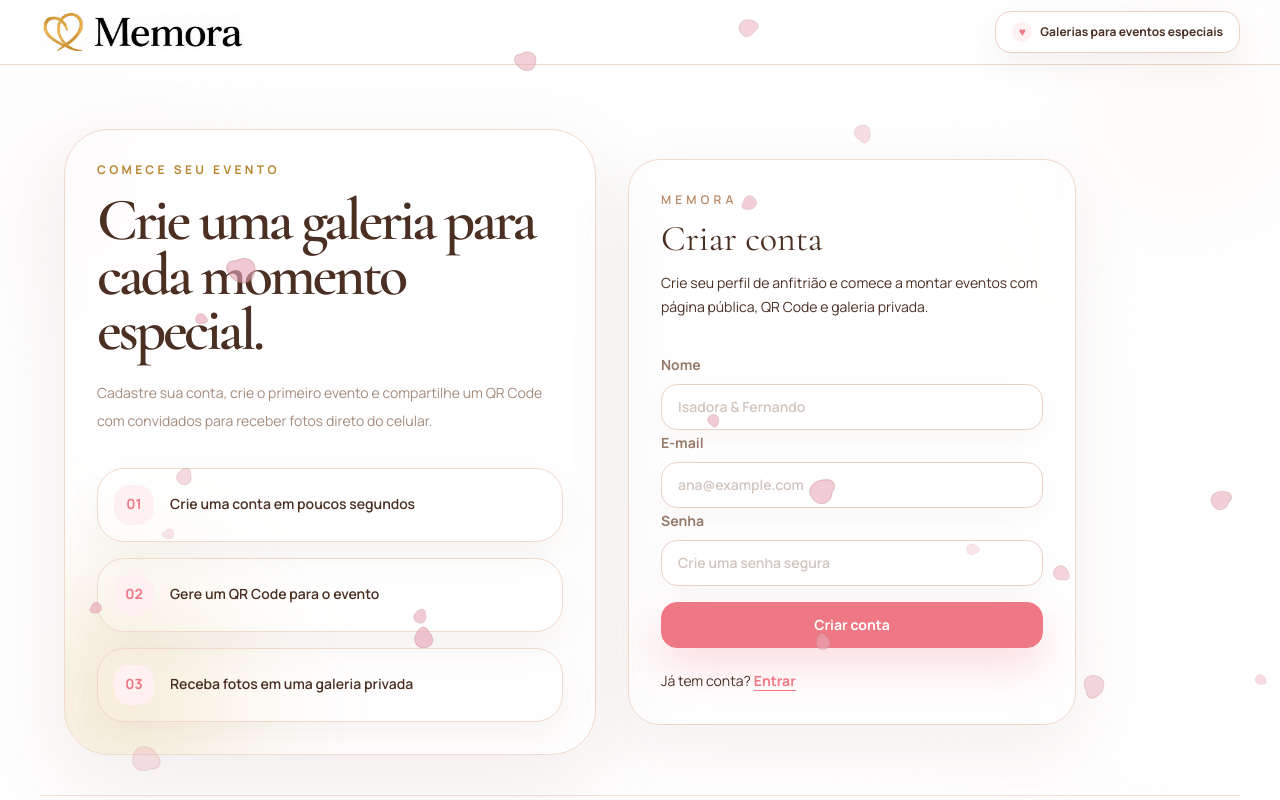
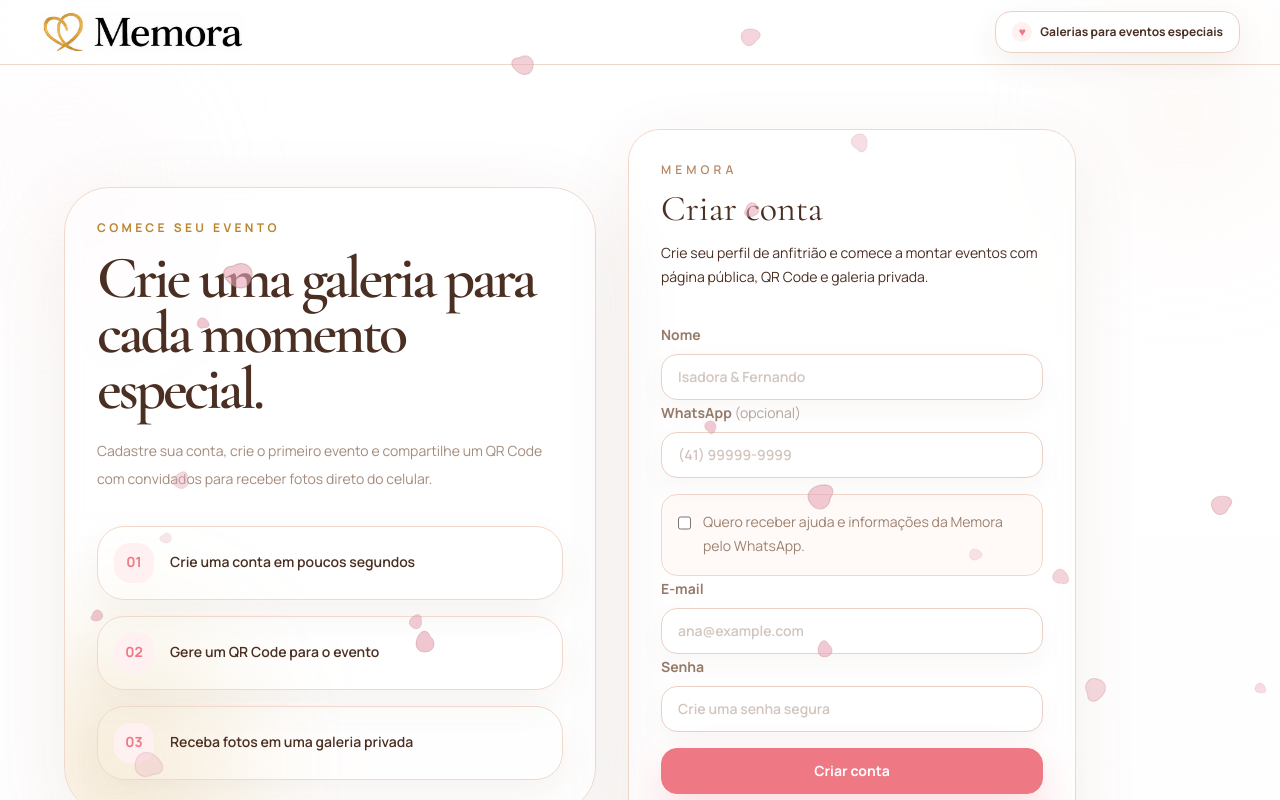
Before and after one commit to Fpereiraaraujo/Memora, a React (Vite) app in the folder frontend/: page /register in a window 1280 px wide. Shown: the top 800 px of the page. Built offline with nearby package versions, Linux system fonts and the light colour scheme; no server answers.

Commit message:
feat:version whatsapp

```diff
--- a/frontend/src/features/admin/components/admin-navigation.tsx
+++ b/frontend/src/features/admin/components/admin-navigation.tsx
@@ -1,6 +1,6 @@
 import { DashboardIcon, CalendarIcon, ImagesIcon, UsersIcon, DownloadIcon } from '@/features/events/components/event-dashboard/event-icons';
 
-export type AdminSection = 'overview' | 'users' | 'events' | 'payments' | 'partnerships' | 'audit';
+export type AdminSection = 'overview' | 'users' | 'events' | 'payments' | 'recovery' | 'partnerships' | 'audit';
 
 const navigationItems: Array<{
   id: AdminSection;
@@ -12,6 +12,7 @@ const navigationItems: Array<{
   { id: 'users', label: 'Clientes', description: 'Contas e acesso', Icon: UsersIcon },
   { id: 'events', label: 'Eventos', description: 'Planos e uso', Icon: CalendarIcon },
   { id: 'payments', label: 'Pagamentos', description: 'Receita e status', Icon: DownloadIcon },
+  { id: 'recovery', label: 'Recuperação', description: 'Prévia de contatos', Icon: UsersIcon },
   { id: 'partnerships', label: 'Parcerias', description: 'Influencers e cupons', Icon: ImagesIcon },
   { id: 'audit', label: 'Auditoria', description: 'Ações sensíveis', Icon: ImagesIcon },
 ];
--- a/frontend/src/features/auth/pages/register-page.tsx
+++ b/frontend/src/features/auth/pages/register-page.tsx
@@ -12,6 +12,8 @@ export function RegisterPage() {
   const [name, setName] = useState('');
   const [email, setEmail] = useState('');
   const [password, setPassword] = useState('');
+  const [phone, setPhone] = useState('');
+  const [whatsappOptIn, setWhatsappOptIn] = useState(false);
 
   const [busy, setBusy] = useState(false);
   const [error, setError] = useState<string | null>(null);
@@ -23,7 +25,12 @@ export function RegisterPage() {
     setError(null);
 
     try {
-      await api.register({ name, email, password });
+      if (whatsappOptIn && !phone.trim()) {
+        setError('Informe seu WhatsApp para receber ajuda pela Memora.');
+        return;
+      }
+
+      await api.register({ name, email, password, phone, whatsappOptIn });
 
       navigate('/login?registered=1');
     } catch (exception) {
@@ -35,6 +42,14 @@ export function RegisterPage() {
     } finally {
       setBusy(false);
     }
+  }
+
+  function formatBrazilianPhone(value: string) {
+    const digits = value.replace(/\D/g, '').slice(0, 11);
+    if (digits.length <= 2) return digits.length ? `(${digits}` : '';
+    if (digits.length <= 6) return `(${digits.slice(0, 2)}) ${digits.slice(2)}`;
+    if (digits.length <= 10) return `(${digits.slice(0, 2)}) ${digits.slice(2, 6)}-${digits.slice(6)}`;
+    return `(${digits.slice(0, 2)}) ${digits.slice(2, 7)}-${digits.slice(7)}`;
   }
 
   return (
@@ -119,6 +134,35 @@ export function RegisterPage() {
 
             <label className="space-y-2">
             <span className="text-sm font-bold text-ink-800/80">
+              WhatsApp <span className="font-normal text-ink-800/55">(opcional)</span>
+            </span>
+
+              <Input
+                  type="tel"
+                  inputMode="tel"
+                  autoComplete="tel"
+                  placeholder="(41) 99999-9999"
+                  value={phone}
+                  onChange={(event) => {
+                    const nextPhone = formatBrazilianPhone(event.target.value);
+                    setPhone(nextPhone);
+                    if (!nextPhone) setWhatsappOptIn(false);
+                  }}
+              />
+            </label>
+
+            <label className="flex cursor-pointer items-start gap-3 rounded-2xl border border-[#f0d8ca] bg-[#fffaf7] p-4 text-sm leading-6 text-ink-800/75">
+              <input
+                  type="checkbox"
+                  checked={whatsappOptIn}
+                  onChange={(event) => setWhatsappOptIn(event.target.checked)}
+                  className="mt-1 size-4 rounded border-[#d6b9aa] accent-[#ef7885]"
+              />
+              <span>Quero receber ajuda e informações da Memora pelo WhatsApp.</span>
+            </label>
+
+            <label className="space-y-2">
+            <span className="text-sm font-bold text-ink-800/80">
               E-mail
             </span>
 
--- a/frontend/src/lib/api.ts
+++ b/frontend/src/lib/api.ts
@@ -61,6 +61,8 @@ export interface AdminUser { id: string; name: string; email: string; role: stri
 export interface AdminEvent { eventId: string; title: string; slug: string; ownerName: string; ownerEmail: string; status: string; planCode: string | null; photoLimit: number | null; totalPhotos: number; paidAt: string | null; createdAt: string; }
 export interface AdminPayment { paymentOrderId: string; userEmail: string; userName: string; eventTitle: string; planCode: string; provider: string; status: string; amountCents: number; paidAmountCents: number | null; paidAt: string | null; createdAt: string; }
 export interface AdminAuditLog { id: string; createdAt: string; adminUserId: string; adminEmail: string; action: string; targetType: string; targetId: string | null; targetEmail: string | null; reason: string | null; ipAddress: string | null; }
+export interface AdminCustomerRecoveryPreview { userId: string; name: string; email: string; maskedWhatsapp: string | null; campaignCode: 'REGISTERED_NO_EVENT' | 'EVENT_CREATED_NO_PLAN' | 'CHECKOUT_ABANDONED'; eligibleAt: string; }
+export interface AdminCustomerFollowUp { id: string; userId: string; name: string; email: string | null; maskedWhatsapp: string | null; campaignCode: AdminCustomerRecoveryPreview['campaignCode']; status: 'PROCESSING' | 'FAILED'; attemptCount: number; scheduledAt: string; nextAttemptAt: string | null; sentAt: string | null; lastError: string | null; }
 export interface AdminActionResponse { message: string; }
 export interface AdminUserEvent { eventId: string; title: string; slug: string; status: string; planCode: string | null; photoLimit: number | null; totalPhotos: number; }
 export interface AdminUserDetails extends AdminUser { events: AdminUserEvent[]; payments: AdminPayment[]; }
@@ -298,6 +300,15 @@ export const api = {
   },
   getAdminDashboard(token: string) {
     return request<AdminDashboardResponse>('/api/admin/dashboard', { method: 'GET', token });
+  },
+  previewAdminCustomerRecovery(token: string, limit = 50) {
+    return request<AdminCustomerRecoveryPreview[]>(`/api/admin/customer-recovery/preview?limit=${limit}`, { method: 'GET', token });
+  },
+  listAdminCustomerRecoveryFollowUps(token: string) {
+    return request<AdminCustomerFollowUp[]>('/api/admin/customer-recovery/follow-ups', { method: 'GET', token });
+  },
+  cancelAdminCustomerRecoveryFollowUp(token: string, followUpId: string, reason: string) {
+    return request<AdminActionResponse>(`/api/admin/customer-recovery/follow-ups/${followUpId}/cancel`, { method: 'POST', token, data: { reason } });
   },
   listAdminUsers(token: string, page = 0, search = '') {
     return request<PageResponse<AdminUser>>(`/api/admin/users?page=${page}&size=20${search ? `&search=${encodeURIComponent(search)}` : ''}`, { method: 'GET', token });
--- a/frontend/src/types/auth.ts
+++ b/frontend/src/types/auth.ts
@@ -10,6 +10,8 @@ export interface RegisterRequest {
   name: string;
   email: string;
   password: string;
+  phone: string;
+  whatsappOptIn: boolean;
 }
 
 export interface LoginRequest {
```
Also changed, not shown: frontend/src/features/admin/pages/admin-dashboard-page.tsx (+22 -2 lines).
